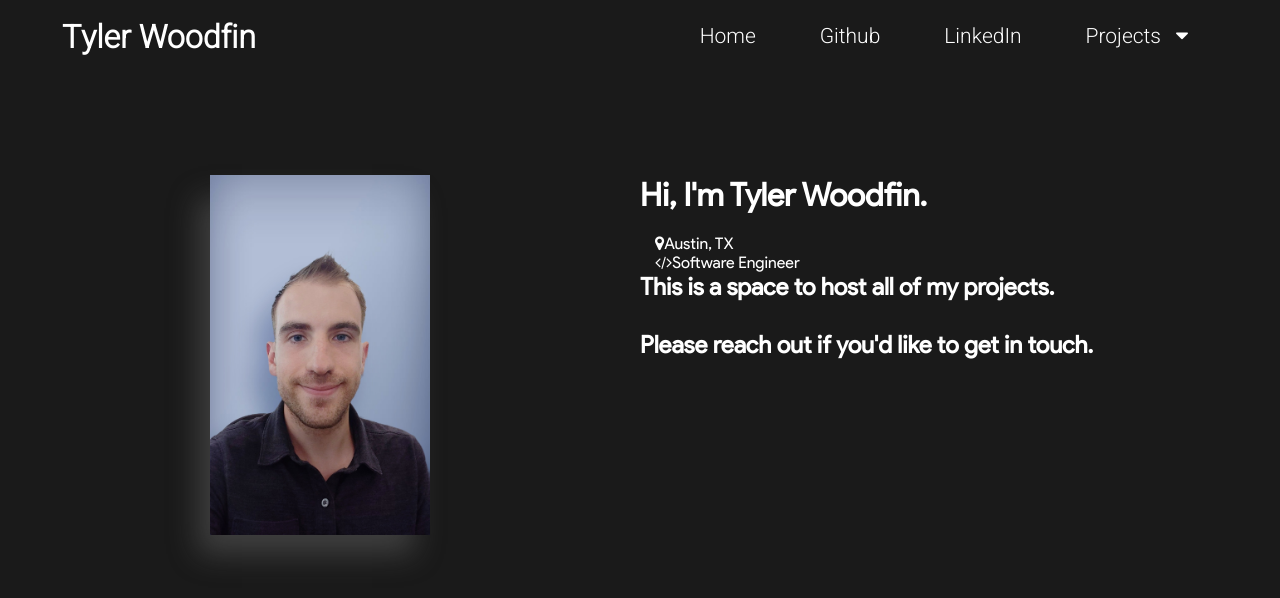
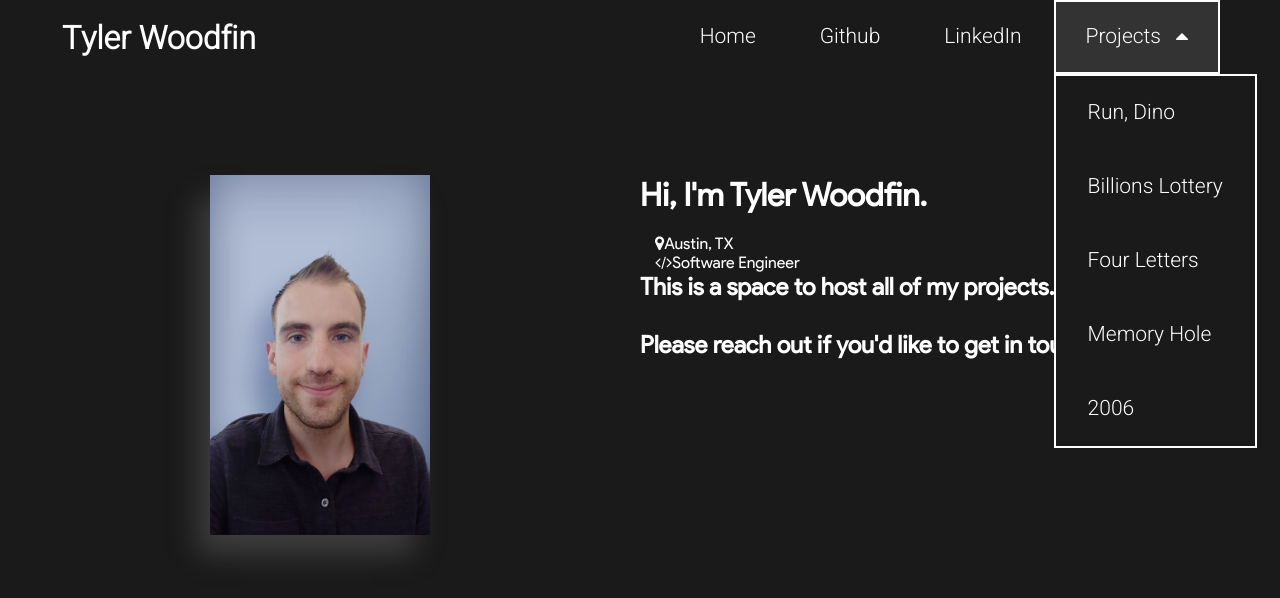
Before and after one commit to tylerjwoodfin/tyler.cloud-react, a React app: page / in a window 1280 px wide. Both pictures are taken after a click on the item "Projects". Built offline with nearby package versions, Linux system fonts and the light colour scheme.

Commit message:
Basically finished Nav

```diff
--- a/src/assets/style.css
+++ b/src/assets/style.css
@@ -14,6 +14,10 @@
         text-decoration: none;
     }
 
+    .hidden {
+      visibility: hidden;
+    }
+
     nav {
       position: fixed;
       display: flex;
@@ -23,7 +27,6 @@
       z-index: 1;
       display: flex;
       justify-content: space-between;
-      align-items: center;
       padding: 0 60px;
       color: #fff;
     }
@@ -38,24 +41,23 @@
       font-weight: bold;
       padding-left: 2px;
       font-family: "light", -apple-system, BlinkMacSystemFont, "avenir next", avenir, "helvetica neue", helvetica, ubuntu, roboto, noto, "segoe ui", arial, sans-serif;
+      padding-top: 15px;
     }
+
     nav #navItems {
       position: relative;
       display: flex;
-      height: 100%;
     }
 
     nav li {
       padding: 0px 30px;
       cursor: pointer;
       line-height: 70px;
-      transition: all 0.2s ease-out;
       border: 2px solid transparent;
       font-size: 21px;
-      width: 100%;
     }
 
-    nav li:hover {
+    nav li:hover, .selected {
       background: #333;
       border: 2px solid #fff;
     }
@@ -113,6 +115,14 @@
 
 .fa {
   margin-left: 15px;
+}
+
+.projectItems {
+  float: right;
+  border: 2px solid #fff;
+  background: #1a1a1a;
+  display: block;
+  position: fixed;
 }
 
 /* Mobile */
--- a/src/nav.js
+++ b/src/nav.js
@@ -25,16 +25,18 @@ export class Nav extends React.Component {
 
     toggleProjects() {
         this.setState({projectsDisplayed: !this.state.projectsDisplayed });
-        alert("Projects Displayed: " + this.state.projectsDisplayed);
+        // alert("Projects Displayed: " + this.state.projectsDisplayed);
     }
 
-    mapper() {
-        return nav.map((item) => {
+    mapper(items) {
+        return items.map((item) => {
             return item.items === undefined
             ? <a key={item.title} href={item.link} target="_blank" rel="noreferrer"><li>{item.title}</li></a>
             : <div>
-                <li key={item.title} onClick={this.toggleProjects}>{item.title}<i className="fa fa-caret-down"></i></li>
-
+                <li key={item.title} class={this.state.projectsDisplayed ? "selected" : ""} onClick={this.toggleProjects}>
+                    {item.title}
+                    <i className={this.state.projectsDisplayed ? "fa fa-caret-up" : "fa fa-caret-down"}></i></li>
+                <ul class={this.state.projectsDisplayed ? "projectItems" : "projectItems hidden"}>{this.mapper(item.items)}</ul>
          </div>;
         });
     }
@@ -44,7 +46,7 @@ export class Nav extends React.Component {
             <header>
                 <nav>
                     <a href="../" id="brand">Tyler Woodfin</a>
-                    <ul id="navItems">{this.mapper()}</ul>
+                    <ul id="navItems">{this.mapper(nav)}</ul>
                 </nav>
             </header>
         );
```
